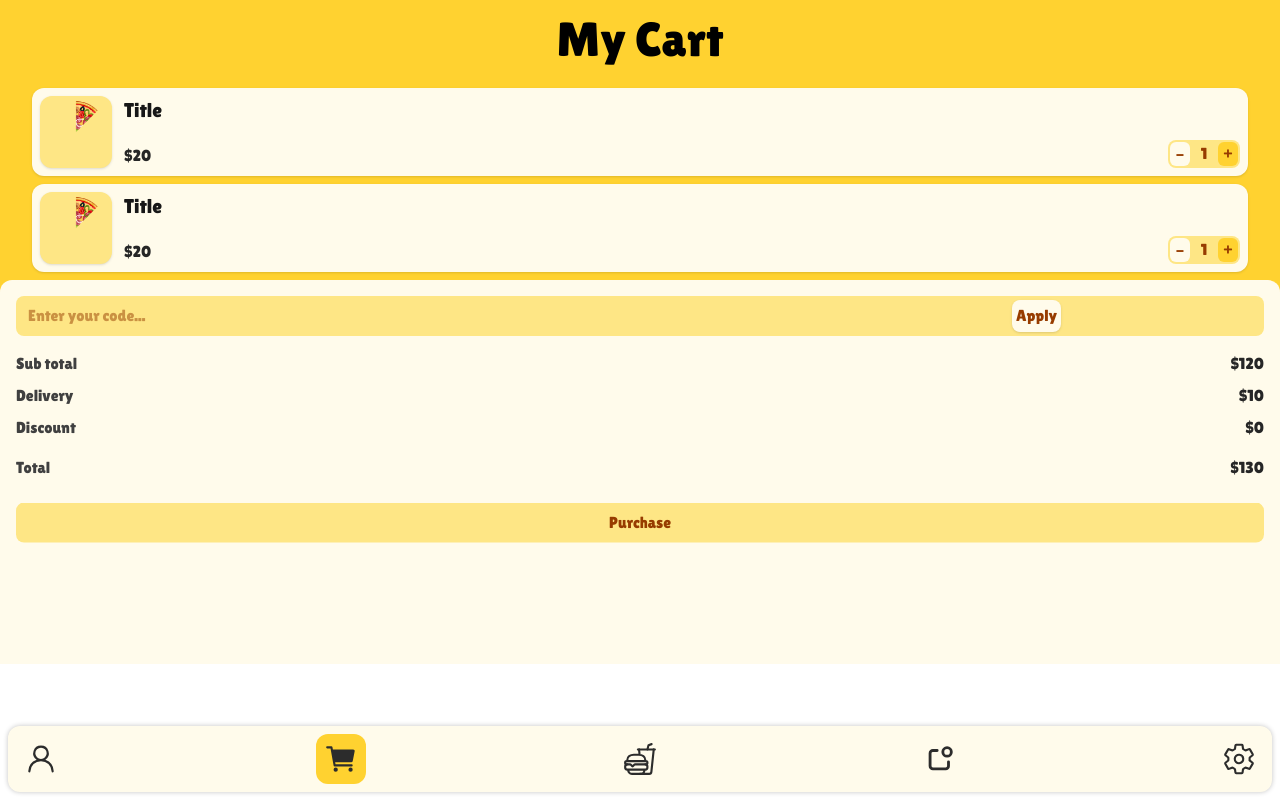
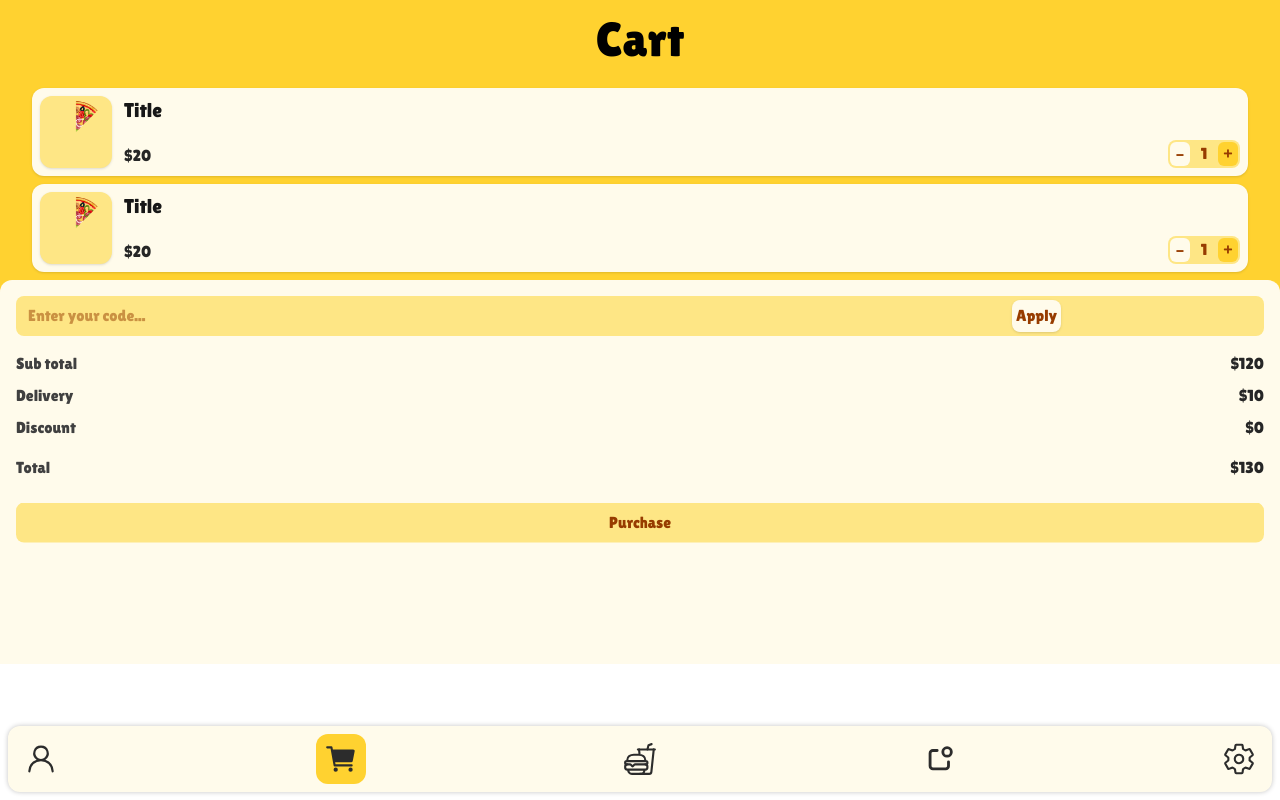
Before and after one commit to mahdibaderloo/fastfood, a React (Vite) app: page /cart in a window 1280 px wide. Built offline with nearby package versions, Linux system fonts and the light colour scheme.

Commit message:
edit styles

```diff
--- a/src/features/cart/PurchaseItem.tsx
+++ b/src/features/cart/PurchaseItem.tsx
@@ -22,7 +22,7 @@ export default function PurchaseItem() {
           </div>
         </div>
       </div>
-      <div className="h-full w-16 bg-amber-50 rounded-2xl p-1">
+      <div className="h-full w-16 bg-amber-50 rounded-2xl p-1 shadow">
         <img src={pizzaImage} alt="item-image" className="" />
       </div>
     </li>
--- a/src/pages/Cart.tsx
+++ b/src/pages/Cart.tsx
@@ -5,7 +5,7 @@ import CartPrice from "../features/cart/CartPrice.js";
 function Cart() {
   return (
     <>
-      <Header pContent="My Cart" />
+      <Header pContent="Cart" />
       <main className="overflow-y-scroll pt-22">
         <ul className="flex flex-col gap-2">
           <CartItem />
```
